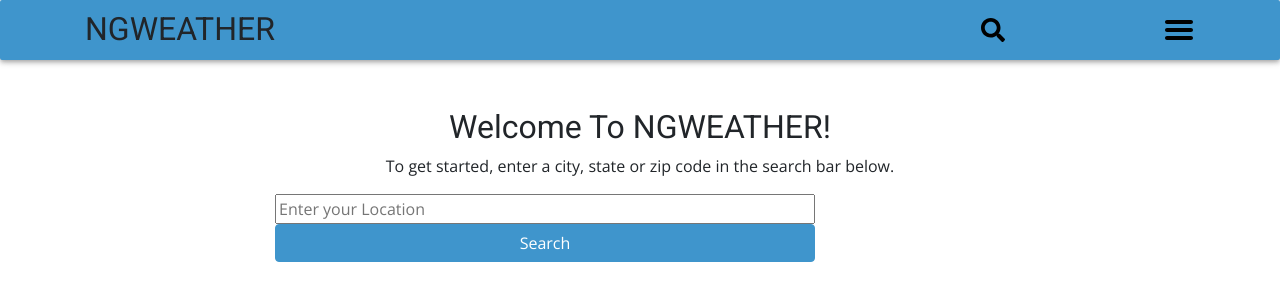
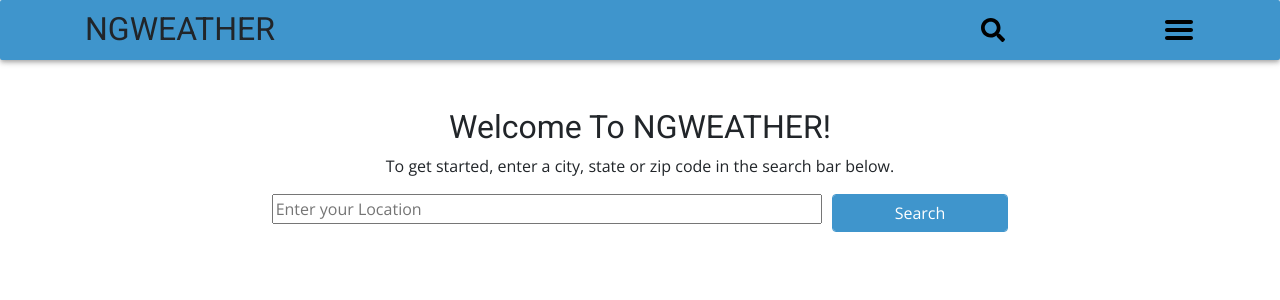
Before and after one commit to Doanvin/ngweather, an Angular app: page / in a window 1280 px wide. Shown: the top 300 px of the page. Built offline with nearby package versions, Linux system fonts and the light colour scheme; no server answers.

Commit message:
Fixed location-search welcome component layouts

```diff
--- a/src/app/location-search/location-search.component.html
+++ b/src/app/location-search/location-search.component.html
@@ -1,8 +1,12 @@
-<div class="row">
-    <div class="col-12 col-sm-9 col-md-10 offset-lg-2 col-lg-6">
-        <label for="location" class="sr-only sr-only-focusable">Location</label>
+<form>
+    <div class="form-row">
+      <div class="col-12 col-sm-9 col-md-10 offset-lg-2 col-lg-6">
+        <label for="location" class="form-control sr-only sr-only-focusable">Location</label>
         <input #location ngModel (keyup.enter)="searchButton.click()" type="text" name="location" id="location-search" placeholder="Enter your Location">
-        <button #searchButton id="search-button" type="button" class="btn btn-primary btn-block"
+      </div>
+      <div class="col-12 col-sm-3 col-md-2 col-lg-2">
+        <button #searchButton id="search-button" type="button" class="form-control btn btn-primary btn-block"
                 (click)="searchCityZip(location.value)">Search</button>
+      </div>
     </div>
-</div>
+</form>
--- a/src/app/welcome/welcome.component.html
+++ b/src/app/welcome/welcome.component.html
@@ -6,6 +6,10 @@
           <p class="welcome__text">To get started, enter a city, state or zip code in the search bar below.</p>
       </div>
 
-      <app-location-search></app-location-search>
+      <div class="row">
+          <div class="col-12">
+            <app-location-search></app-location-search>
+          </div>
+      </div>
   </div>
 </div>
```
